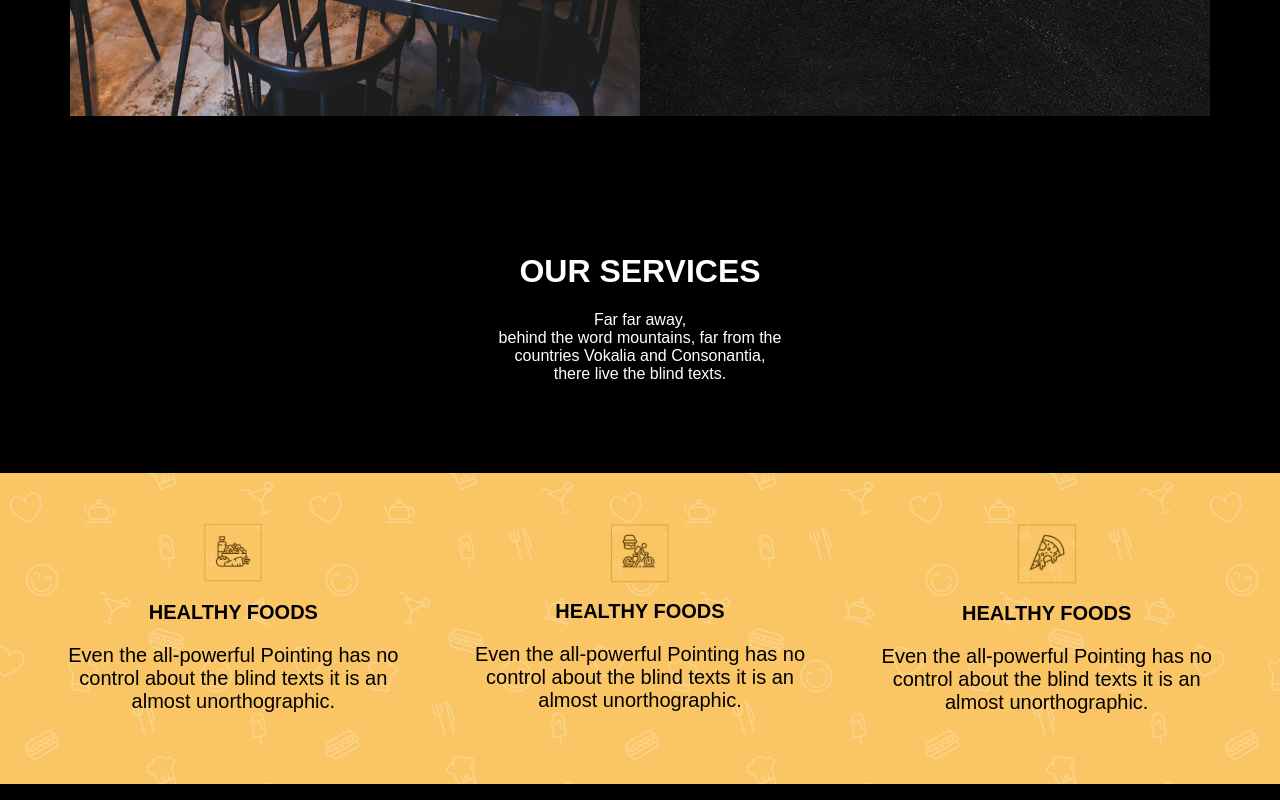
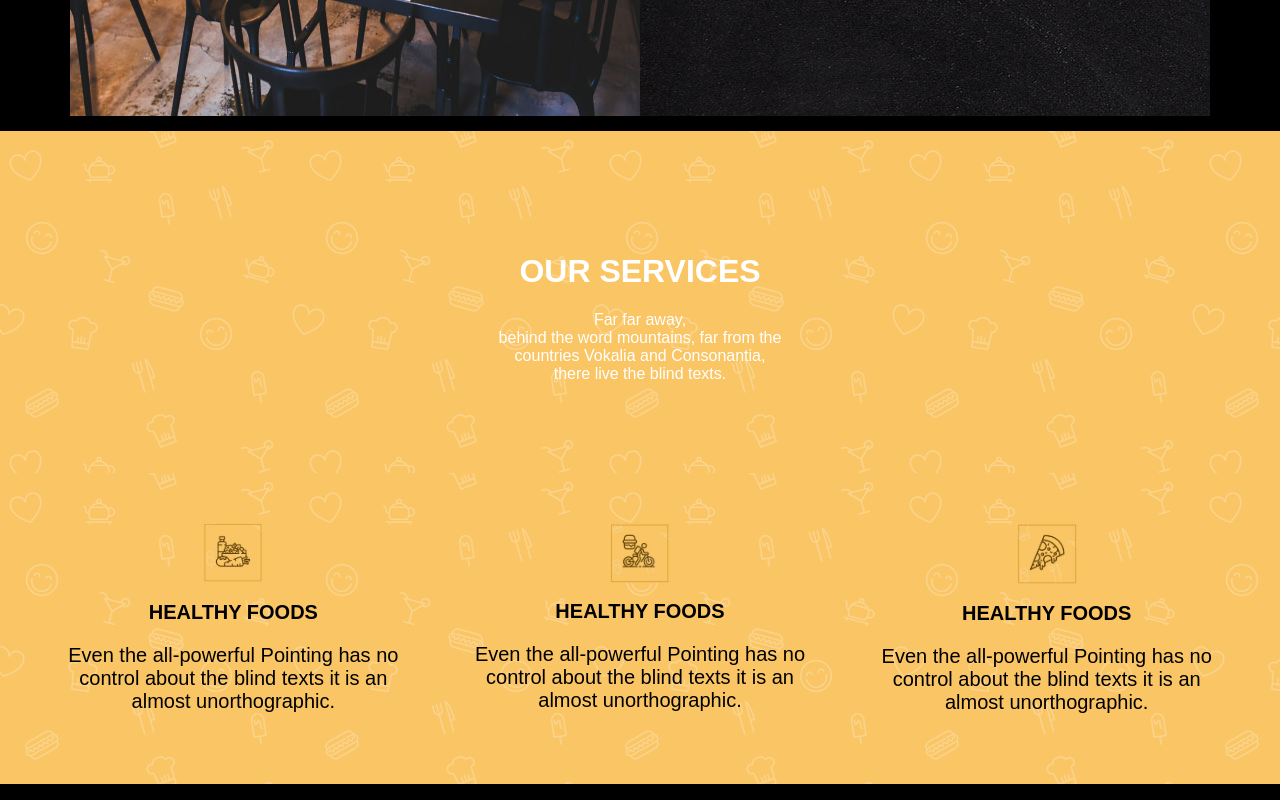
Before and after one commit to Mina121210/Frist-project, a plain HTML site: page index.html in a window 1280 px wide. Shown: the part 1460-2260 px from the top of the page. Drawn offline with Linux system fonts and the light colour scheme.

Commit message:
style.css

```diff
--- a/style.css
+++ b/style.css
@@ -331,7 +331,7 @@ header {
 
 .ya{
 
-    background-image:url("files/3jehh/food.png");
+    background-image:url("food.png");
 
 }
 
@@ -488,11 +488,16 @@ header {
 
 
 
+
+
   .ass{
 
       transform:rotate(60deg)
 
   }
+
+
+
 
 .morba{
 
@@ -505,6 +510,10 @@ header {
 
 }
 
+
+
+
+
 .bef{
 
     text-align:center;
@@ -541,6 +550,9 @@ header {
     top:30px;
 }
 
+
+
+
 .dd{
 
     display:flex;
@@ -549,11 +561,17 @@ header {
 }
 
 
+
+
+
 .boz p{
 
     color:gray;
     margin-top:0px;
 }
+
+
+
 
 
 
@@ -567,9 +585,15 @@ header {
 
 
 
+
+
 .border-bottom:hover {
     transform: translateY(10px);
 }
+
+
+
+
 
   .boz h2{
 
@@ -616,6 +640,11 @@ header {
 }
 
 
+
+
+
+
+
 @media (max-width:1440px) {
 
  .boc {
@@ -628,6 +657,9 @@ header {
 }
 
 
+
+
+
 @media (max-width:1024px) {
 
  .boc {
@@ -644,6 +676,9 @@ header {
 
 @media (max-width: 768px) {
 
+
+
+
   .boc {
 
   display: grid;
@@ -654,6 +689,9 @@ header {
 }
 
 
+
+
+
 @media (max-width: 480px) {
 
   .boc {
@@ -664,6 +702,9 @@ header {
 
   }
 }
+
+
+
 
 
 @media (max-width: 768px) {
@@ -690,7 +731,11 @@ header {
 
   }
 
- د
+
+  }
+
+
+
 
   .mn{
 
@@ -703,6 +748,12 @@ header {
 }
 
 
+
+
+
+
+
+
 @media (max-width: 375px) {
 
   .mn{
@@ -727,6 +778,8 @@ header {
     align-items: center;
 
 }
+
+
 
 .boz p{
 
@@ -760,7 +813,6 @@ header {
  }
 
 
-}
 
 
 
@@ -796,6 +848,10 @@ header {
 
 }
 
+
+
+
+
 @media (max-width:600px){
 
 .imgg {
@@ -812,6 +868,7 @@ header {
 }
 
 }
+
 
 
 
@@ -859,6 +916,8 @@ header {
 
 
 
+
+
 .w{
 
     padding: px;
@@ -869,24 +928,36 @@ header {
 }
 
 
+
+
+
 .w:hover{
     background:brown;
 }
 
 
 
+
+
 .w img{
 
     width: 100%;
     height:300px;
 }
 
+
+
+
 .e{
 
    padding: 20px;
    font-size:10px;
 
 }
+
+
+
+
 
 @media (max-width: 480px){
 
@@ -945,15 +1016,26 @@ header {
     width:100%;
     padding: 30px;
 
-}
+
+}
+
+
+
 input:focus {
   outline: none;
 
 }
 
+
+
+
 .form h1{
     text-align:center;
 }
+
+
+
+
 
 
 @media (max-width: 480px) {
@@ -968,6 +1050,8 @@ input:focus {
 }
 
 }
+
+
 
 
 
@@ -979,6 +1063,8 @@ input::placeholder {
     line-height: 1.5;
 
 }
+
+
 
 
 
@@ -1001,6 +1087,8 @@ input{
 
 
 
+
+
 @media (max-width: 480px) {
 
 input{
@@ -1038,6 +1126,10 @@ input{
 
 }
 
+
+
+
+
 .send{
 
     border-radius: 5px;
@@ -1051,6 +1143,9 @@ input{
 
 
 
+
+
+
 .send:hover{
 
     border-radius: 5px;
@@ -1062,11 +1157,16 @@ input{
 }
 
 
+
+
+
 .alk img {
 
    width:40%;
 
 }
+
+
 
 
 .pho img{
@@ -1076,6 +1176,9 @@ input{
     border-radius: 100%;
 
 }
+
+
+
 .pho{
     display:flex;
     gap:20px;
@@ -1092,16 +1195,28 @@ input{
 }
 
 
+
+
+
 .bl{
     display:flex;
     gap:30px;
 }
 
+
+
+
+
+
 .bl img{
 
     width: 80px;
     height: 80px;
 }
+
+
+
+
 
 .mon{
 
@@ -1116,6 +1231,8 @@ input{
 
 
 
+
+
 @media (max-width: 480px) {
 
     .mon{
@@ -1140,6 +1257,9 @@ input{
     gap:20px;
 
 }
+
+
+
 .sc img{
     width: 30px;
     height: 30px;
@@ -1148,14 +1268,24 @@ input{
 
 
 
+
+
+
 .a1{
 
     padding: 30px;
 }
+
+
+
+
 .a2{
 
     padding: 30px;
 }
+
+
+
 
 .wq{
 
@@ -1165,6 +1295,10 @@ input{
 
 }
 
+
+
+
+
 .wq h1{
 
     font-size:20px;
@@ -1173,21 +1307,33 @@ input{
 }
 
 
+
+
 .wq .li{
 
     padding: 7px;
 }
 
+
+
+
 .wqq{
 
     padding: 30px;
 }
+
+
+
 .wqq h1{
 
     font-size:20px;
 
 
 }
+
+
+
+
 
 .ulk{
     list-style-type:none;
@@ -1197,6 +1343,8 @@ input{
 
 
 
+
+
 .kj{
 
     display:flex;
@@ -1242,6 +1390,8 @@ input{
 }
 
 
+
+
 @media (max-width: 480px) {
 
  .kj img{
@@ -1251,6 +1401,9 @@ input{
 }
 
 }
+
+
+
 
 
 
@@ -1265,12 +1418,18 @@ input{
 
 
 
+
+
+
   .number{
 
       padding: 20px;
       text-align:center;
 
   }
+
+
+
 
     .number img{
 
@@ -1280,11 +1439,17 @@ input{
 
     }
 
+
+
+
   .number img:hover{
 
       transform:rotate(20deg)
 
   }
+
+
+
 
 
  .num{
@@ -1299,6 +1464,9 @@ input{
 
 
 
+
+
+
 @media (max-width: 480px) {
  .num{
 
@@ -1309,6 +1477,10 @@ input{
  }
 
   }
+
+
+
+
 
 
 
@@ -1321,9 +1493,16 @@ input{
 
 }
 
+
+
+
+
  .vz{
      color:orange;
  }
+
+
+
 
 
 
@@ -1337,6 +1516,10 @@ input{
 
      }
 
+
+
+
+
      .zz:hover {
 
         background: orange;
@@ -1346,6 +1529,9 @@ input{
         border-color: white;
 
      }
+
+
+
 
  .z {
         background: orange;
@@ -1353,6 +1539,9 @@ input{
         font-size: 15px;
         color: black;
      }
+
+
+
 
 
 
@@ -1370,20 +1559,28 @@ input{
  }
 
 
+
+
+
+
  .box{
 
      padding: 40px;
 
  }
+
+
+
 
  .box h3{
 
      font-size:45px;
      line-height: 20px;
 
-
-
  }
+
+
+
 
  @media (max-width: 768px) {
     .x{
@@ -1393,14 +1590,26 @@ input{
 
     }
 
+}
+
+
+
 
 .x h1{
     font-size:20px;
 }
 
+
+
+
+
 .x p{
     font-size:13px;
 }
+
+
+
+
 
 
  .zz {
@@ -1413,6 +1622,10 @@ input{
 
      }
 
+
+
+
+
      .zz:hover {
 
         background: orange;
@@ -1421,6 +1634,10 @@ input{
         color: white;
 
      }
+
+
+
+
 
  .z {
         background: orange;
```
